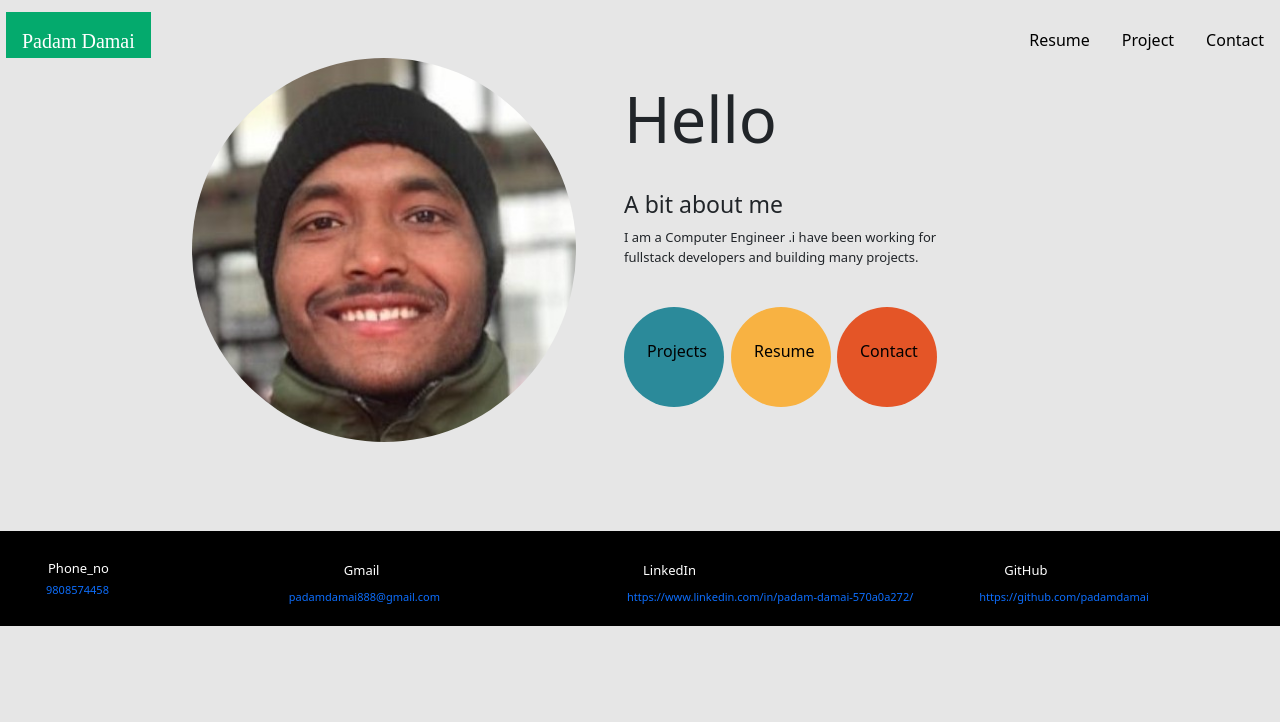
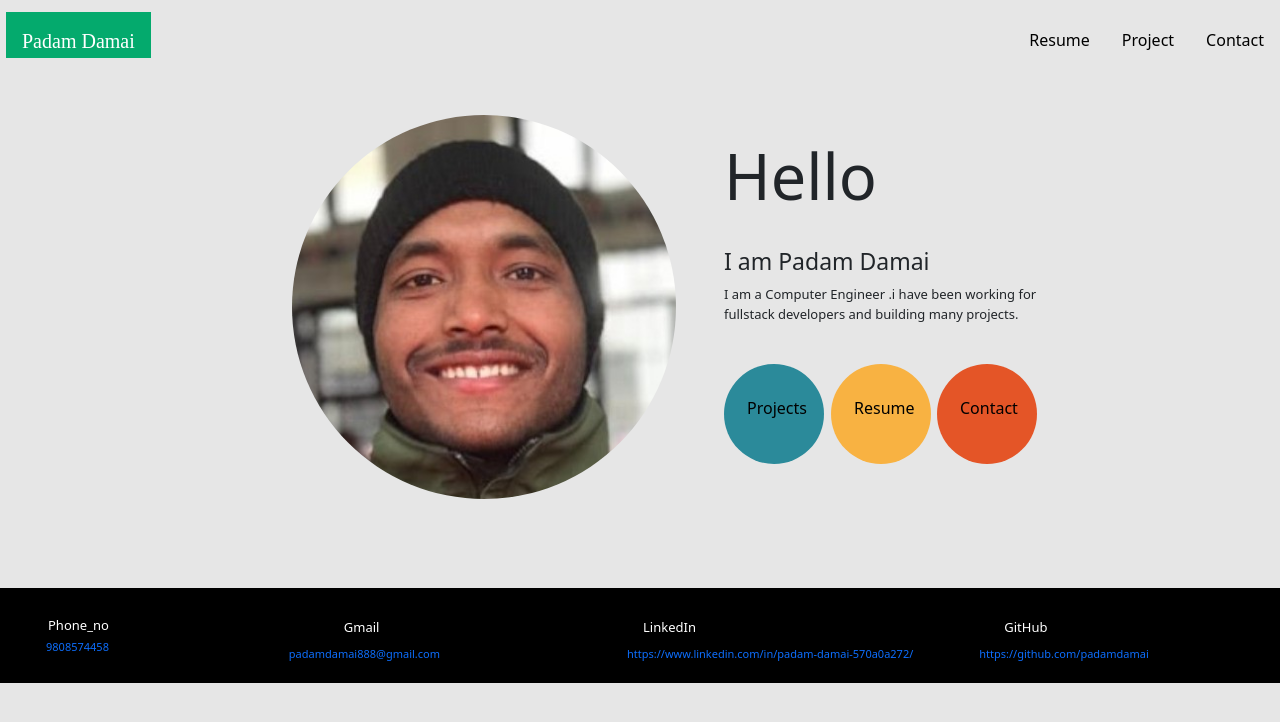
Before and after one commit to padamdamai/my_portfolio, a React (Create React App) app: page / in a window 1280 px wide. Shown: the top 722 px of the page. Built offline with nearby package versions, Linux system fonts and the light colour scheme.

Commit message:
modified a bit about me to it's me padam damai

```diff
--- a/src/Components/Main.js
+++ b/src/Components/Main.js
@@ -10,14 +10,14 @@
 
 	export default function Main(){
 		return <>
-		<main style={{display:"flex",flexDirection:"row"}}>
+		<main style={{display:"flex",flexDirection:"row",marginTop:57,marginLeft:100}}>
 		<div className="image_holder">
 		<img className="my_image" src="pdn.jpeg" alt="personal_image"/>
 		</div>
 
 		<div className="my_info">
 		<p className="introduction">Hello</p><br/>
-		<div className="aBit">A bit about me </div><br/>
+		<div className="aBit">I am Padam Damai </div><br/>
 		<article>I am a Computer Engineer .i have been working for fullstack developers and building many projects.</article>
 
 		<div style={styling}>
@@ -30,7 +30,7 @@
 		</svg>
 
 		<svg >
-		<Link to="reusme" style={styled}>
+		<Link to="resume" style={styled}>
 		<circle cx={50} cy={50} r={50} fill="#F8B242" />
 		<text x="23" y="50" >Resume</text>
 		</Link>
```
